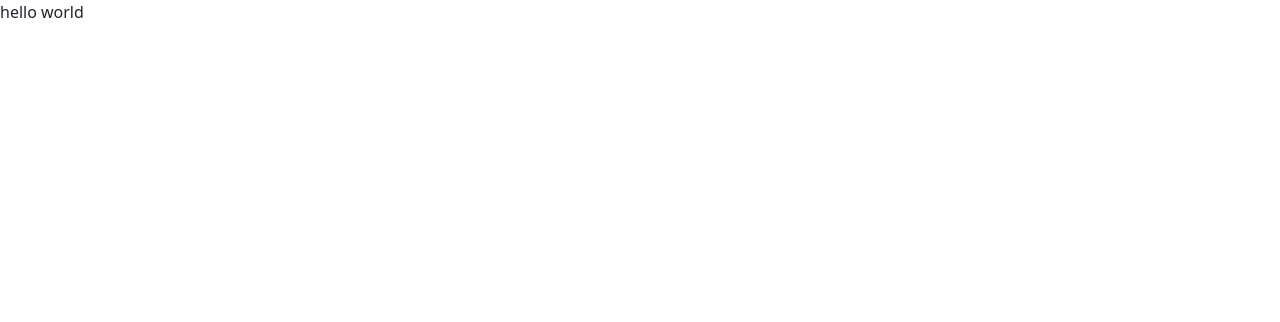
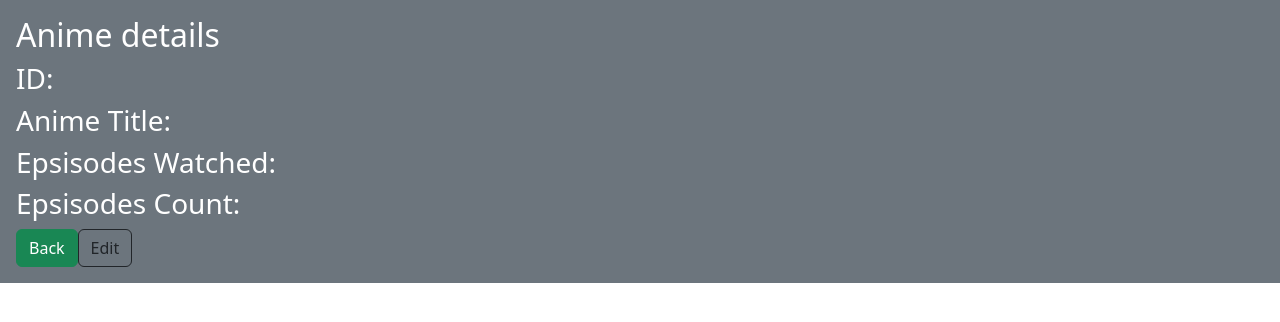
Before and after one commit to BenVuong/Manga-and-Anime-Organizer-using-React-and-SQL, a React (Create React App) app in the folder frontend/: page /animeDetails in a window 1280 px wide. Shown: the top 322 px of the page. Built offline with nearby package versions, Linux system fonts and the light colour scheme; no server answers.

Commit message:
added episodes watched in anime list and able to edit and delete those anime entries

```diff
--- a/frontend/src/App.jsx
+++ b/frontend/src/App.jsx
@@ -21,6 +21,7 @@ function App() {
                 <Route path="/animeDetails" element={<AnimeDetails/>}/>
                 <Route path="/createanime" element={<CreateAnime/>}/>
                 <Route path="/editanime/:id" element={<EditAnime/>}/>
+                <Route path="/readanime/:id" element={<AnimeDetails/>}/>
             </Routes>
         </BrowserRouter>
     )
--- a/frontend/src/CreateAnime.jsx
+++ b/frontend/src/CreateAnime.jsx
@@ -5,6 +5,7 @@ import { useNavigate, Link } from "react-router-dom";
 function CreateAnime(){
     const [values, setValues] = useState({
         title: '',
+        episodesWatched: '',
         episodeCount: ''
     })
     const navigate = useNavigate();
@@ -28,6 +29,11 @@ function CreateAnime(){
                         onChange={e => setValues({...values, title: e.target.value})}/>
                     </div>
                     <div className='mb-2'>
+                        <label htmlFor="">Episodes Watched</label>
+                        <input type="number" placeholder='Enter amount' className='form-control'
+                        onChange={e => setValues({...values, episodesWatched: e.target.value})}/>
+                    </div>
+                    <div className='mb-2'>
                         <label htmlFor="">Episode Count</label>
                         <input type="number" placeholder='Enter amount' className='form-control'
                         onChange={e => setValues({...values, episodeCount: e.target.value})}/>
--- a/frontend/src/EditAnime.jsx
+++ b/frontend/src/EditAnime.jsx
@@ -8,6 +8,7 @@ function EditAnime(){
 
     const [values, setValues] = useState({
         title: '',
+        episodesWatched: '',
         episodeCount: ''
     })
     const navigate = useNavigate();
@@ -26,6 +27,7 @@ function EditAnime(){
         .then(res => {console.log(res)
             setValues({...values,
                     title: res.data[0].title,
+                    episodesWatched: res.data[0].episodesWatched,
                     episodeCount: res.data[0].episodeCount,
 
                 });
@@ -44,7 +46,13 @@ function EditAnime(){
                     onChange={e => setValues({...values, title: e.target.value})}/>
                 </div>
                 <div className='mb-2'>
-                    <label htmlFor="">Episode</label>
+                    <label htmlFor="">Episodes Watched</label>
+                    <input type="number" placeholder='Enter amount' className='form-control'
+                    value={values.episodesWatched}
+                    onChange={e => setValues({...values, episodesWatched: e.target.value})}/>
+                </div>
+                <div className='mb-2'>
+                    <label htmlFor="">Episode Count</label>
                     <input type="number" placeholder='Enter amount' className='form-control'
                     value={values.episodeCount}
                     onChange={e => setValues({...values, episodeCount: e.target.value})}/>
--- a/frontend/src/animeDetails.jsx
+++ b/frontend/src/animeDetails.jsx
@@ -1,35 +1,33 @@
-import React, {useState, useEffect} from 'react';
-import {Link} from "react-router-dom";
-function AnimeDetails(){
-    const [animeList, setAnimeList] = useState([]);
-    const [animeName, setAnimeName] = useState();
-    let a = ""
+import React, { useEffect, useState } from 'react'
+import axios from 'axios'
+import { useParams, Link } from 'react-router-dom'
 
-    useEffect(() => {
-        const storedAnime = JSON.parse(localStorage.getItem('anime'));
-        if (storedAnime) {
-            setAnimeList(storedAnime);
-             a = animeList.find((person=>person.name==="Eureka 7"))
-            console.log(a)
-            setAnimeName(JSON.stringify(a))
-           // for(const[key, value] of Object.entries(a)){
-            //    console.log(`${key}: ${value}`);
-                //map.set(key,value)
-            //}
-        }
-      }, []);
+function AnimeDetails() {
+    const {id} = useParams();
+    const [anime, setAnime] = useState([])
+
+    useEffect(()=>{
+        axios.get('http://localhost:8081/readanime/'+id)
+        .then(res => {console.log(res)
+            setAnime(res.data[0]);
+        })
+        .catch(err=> console.log(err))
+    }, [])
+    return(
+        <div className='p-3 mb-2 bg-secondary text-white'>
+            <h2>Anime details</h2>
+            <h3>ID: {anime.id}</h3>
+            <h3>Anime Title: {anime.title}</h3>
+            <h3>Epsisodes Watched: {anime.episodesWatched}</h3>
+            <h3>Epsisodes Count: {anime.episodeCount}</h3>
 
 
-    return(
-        <div>
-
-            hello world
-            {animeName}
-
-
+            <Link to ="/animeList" className='btn btn-success'> Back</Link>
+            <Link  className="btn btn-outline-dark "
+ role="button" to={`/editanime/${anime.id}`}>Edit</Link>
 
         </div>
-    );
+    )
 }
 
-export default AnimeDetails;
+export default AnimeDetails
--- a/frontend/src/animeList.jsx
+++ b/frontend/src/animeList.jsx
@@ -1,7 +1,7 @@
 import React, { useEffect, useState } from "react";
 import axios from 'axios'
 import { Link } from "react-router-dom";
-function Home() {
+function AnimeList() {
     const [data, setData]= useState([])
     useEffect(()=>{
         axios.get('http://localhost:8081/animelist')
@@ -35,7 +35,7 @@ function Home() {
                    <tr>
 
                         <th>Title</th>
-                        <th>Collection Progress</th>
+                        <th>Watch Progress</th>
 
                     </tr>
                 </thead>
@@ -45,12 +45,13 @@ function Home() {
                             return <tr key={index}>
 
                                 <td> {anime.title}</td>
-                                <td> {anime.episodeCount}</td>
+                                <td> {anime.episodesWatched}/{anime.episodeCount}</td>
                                 <td>
-
+                                    <Link className="btn btn-outline-dark "
+ role="button" to={`/readanime/${anime.id}` }>Details</Link>
                                     <Link className="btn btn-outline-dark "
  role="button" to={`/editanime/${anime.id}`}>Edit</Link>
-
+                                 <button onClick={() =>handleDelete(anime.id)} className="btn btn-danger"> Delete</button>
                                 </td>
                             </tr>
 
@@ -63,4 +64,4 @@ function Home() {
     )
 }
 
-export default Home
+export default AnimeList
```
Also changed, not shown: 1 other file (tests, documents, lock files or other folders).
